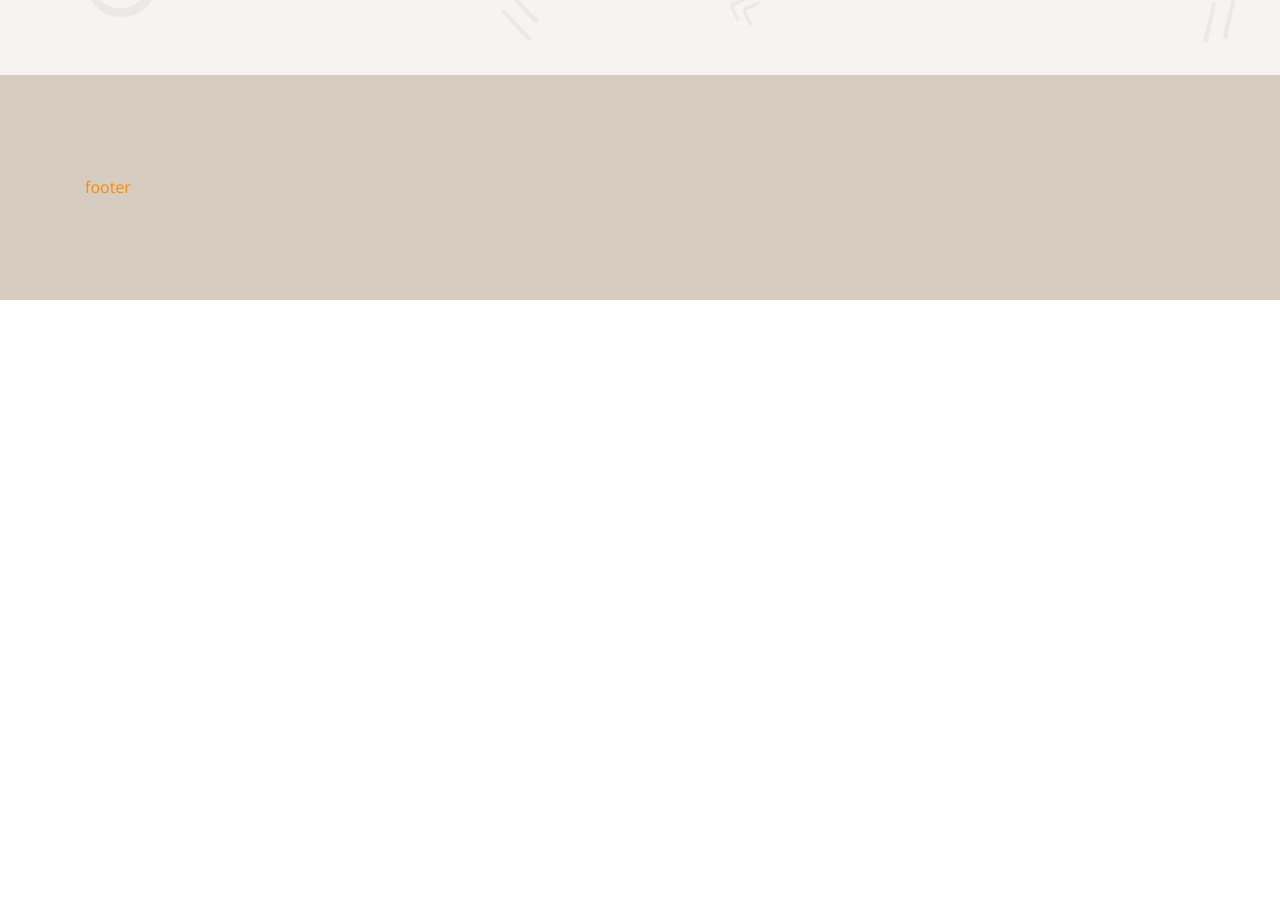
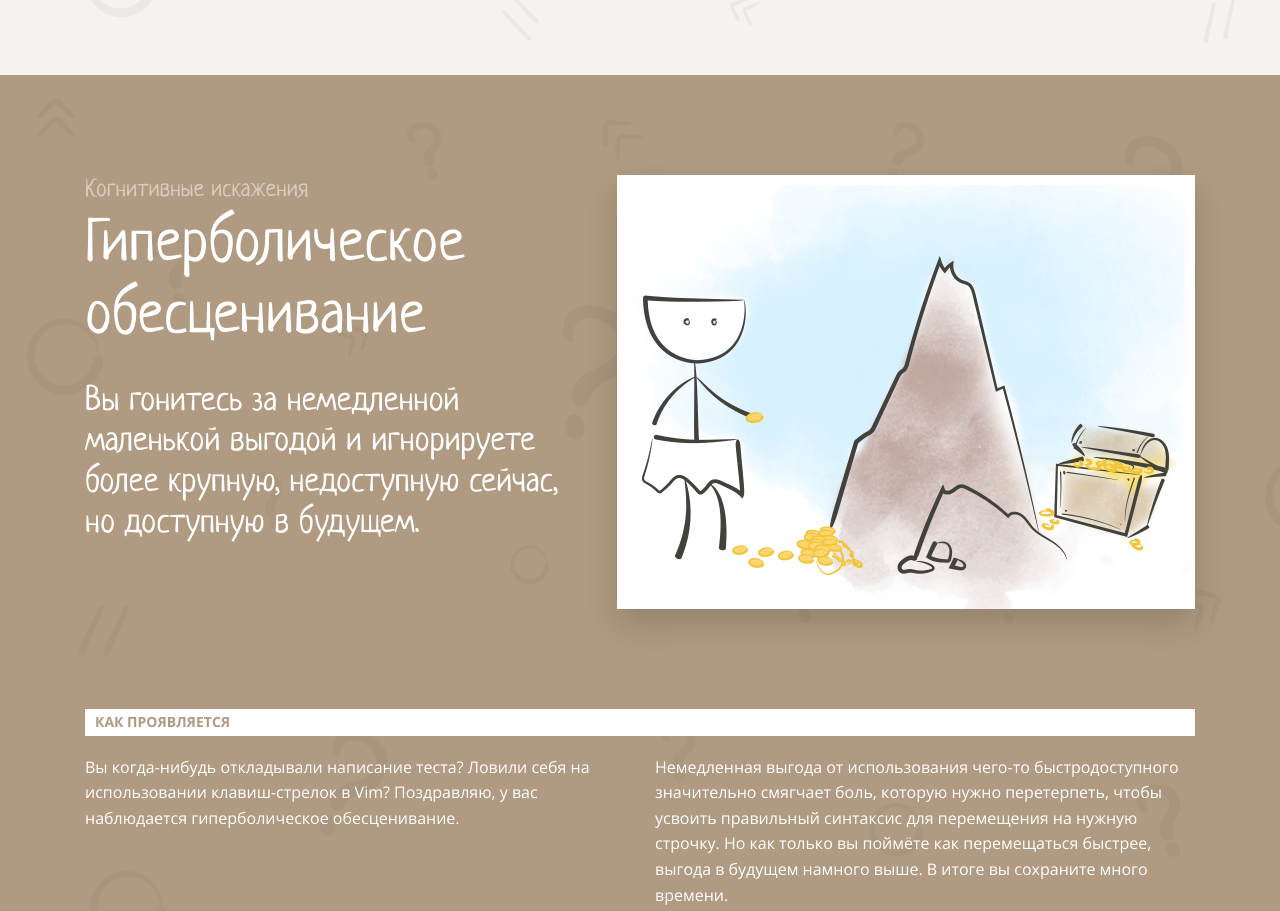
Before and after one commit to viryys/layout-designer-project-58, a website: page src/index.html in a window 1280 px wide. Shown: the part 5322-6233 px from the top of the page. Before the commit the page ends 5622 px from the top, so only its background shows below. Drawn offline with Linux system fonts and the light colour scheme.

Commit message:
fourth content block

```diff
--- a/src/index.html
+++ b/src/index.html
@@ -72,7 +72,7 @@
         <h3>Вы переоцениваете собственные решения, и, как следствие, недооцениваете решения других.</h3>
         <div class="column-wrapper">
           <span class="article-title">Как проявляется</span>
-          <p class="first-el">Когнитивное искажение называется так из-за того, что потребители зачастую предпочитают покупать товары, которые они могут собрать сами, а не уже собранные кем-то.</p>
+          <p class="margin-top0">Когнитивное искажение называется так из-за того, что потребители зачастую предпочитают покупать товары, которые они могут собрать сами, а не уже собранные кем-то.</p>
           <p>Мы склонны переоцнивать наши собственные решения и недооценивать решения других. Если вы когда-то работали в компании, которая использовала тупой внутренний инструмент вместо более удобного готового решения, вы понимаете, о чём я говорю.</p>
         </div>
       </div>
@@ -85,7 +85,7 @@
         <h3 class="text-white">Вы оптимизируете что-то задолго до того, как в этом появляется необходимость.</h3>
         <div class="column-wrapper">
           <span class="article-title">Как проявляется</span>
-          <p class="first-el">Если вы добавите аэродинамический спойлер к своему старому автомобилю вместо ремонта мотора, то автомобиль не станет быстрее.</p>
+          <p class="margin-top0">Если вы добавите аэродинамический спойлер к своему старому автомобилю вместо ремонта мотора, то автомобиль не станет быстрее.</p>
           <p>Отличный пример: писать максимально подтюненный и высокопроизводительный код для всего лишь экспериментального проекта.</p>
         </div>
       </div>
@@ -98,8 +98,21 @@
         <h3>Вы даёте более высокую оценку тем событиям, которые произошли недавно, и недооцениваете более старые.</h3>
         <div class="column-wrapper">
           <span class="article-title">Как проявляется</span>
-          <p class="first-el">Часто это искажение настигает нас, когда нужно решение проблемы и… о! Мы как раз только что решили подобную проблему! Давайте использовать это же решение, потому что оно сработало, и мы помним как!</p>
+          <p class="margin-top0">Часто это искажение настигает нас, когда нужно решение проблемы и… о! Мы как раз только что решили подобную проблему! Давайте использовать это же решение, потому что оно сработало, и мы помним как!</p>
           <p>Вы замечаете, что пользуетесь теми же рабочими методиками раз за разом? Если да, возможно, вы смотрите на разные проблемы под одним и тем же углом.</p>
+        </div>
+      </div>
+    </section>
+    <section id="hyperbolic-depreciation" class="light-wrapper">
+      <div class="container article-wrapper light-text">
+        <img class="article-img float-right margin-left30" src="../assets/images/4.png" alt="Гиперболическое обесценивание">
+        <span class="article-tag">Когнитивные искажения</span>
+        <h2 class="text-white">Гиперболическое обесценивание</h2>
+        <h3 class="text-white">Вы гонитесь за немедленной маленькой выгодой и игнорируете более крупную, недоступную сейчас, но доступную в будущем.</h3>
+        <div class="column-wrapper">
+          <span class="article-title">Как проявляется</span>
+          <p class="margin-top0">Вы когда-нибудь откладывали написание теста? Ловили себя на использовании клавиш-стрелок в Vim? Поздравляю, у вас наблюдается гиперболическое обесценивание.</p>
+          <p class="break-before margin-top0">Немедленная выгода от использования чего-то быстродоступного значительно смягчает боль, которую нужно перетерпеть, чтобы усвоить правильный синтаксис для перемещения на нужную строчку. Но как только вы поймёте как перемещаться быстрее, выгода в будущем намного выше. В итоге вы сохраните много времени.</p>
         </div>
       </div>
     </section>
--- a/src/styles/style.css
+++ b/src/styles/style.css
@@ -348,7 +348,7 @@ p {
   margin-bottom: 0;
 }
 
-.first-el {
+.margin-top0 {
   margin-top: 0;
 }
 
```
